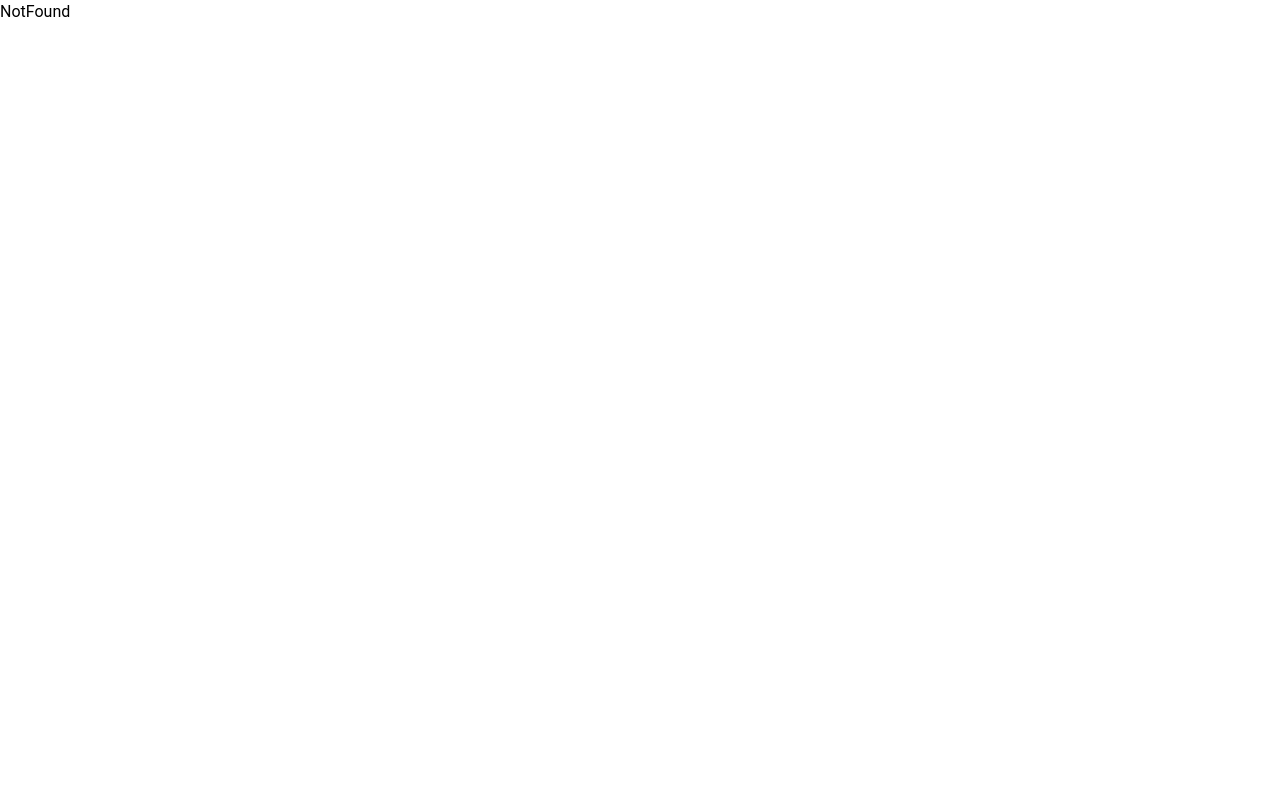
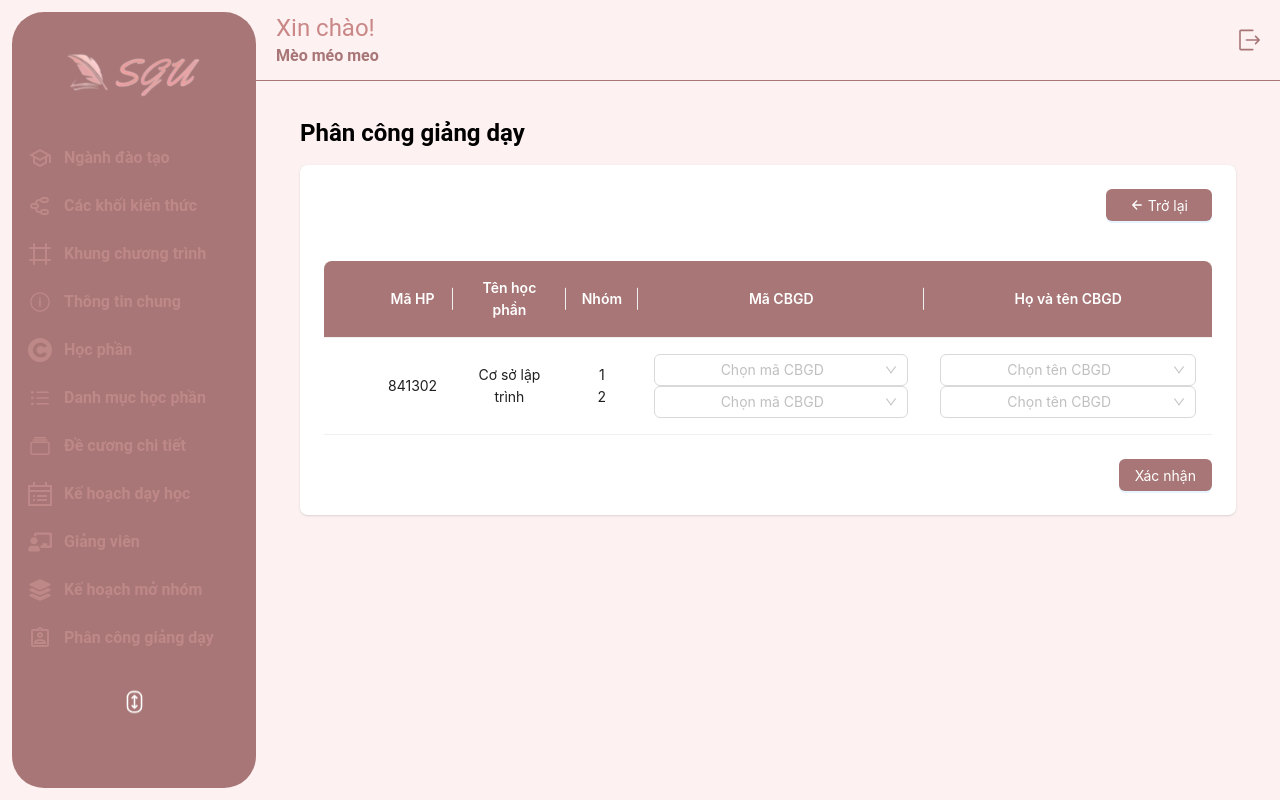
Before and after one commit to angsongji/CTDT, a React (Vite) app in the folder frontend/: page /admin/teaching-assignment/assignment/create in a window 1280 px wide. Built offline with nearby package versions, Linux system fonts and the light colour scheme.

Commit message:
giao dien createAssignmt va sua lai table trainingcycle

```diff
--- a/frontend/src/pages/admin/Assignment.jsx
+++ b/frontend/src/pages/admin/Assignment.jsx
@@ -1,10 +1,12 @@
 import React from 'react';
 import { Input, Button, Table, Tag } from 'antd';
-import { Link } from 'react-router-dom';
+import { Link, useNavigate } from 'react-router-dom';
 import { IoArrowBack } from "react-icons/io5";
 
 
 function Assignment() {
+
+    const navigate = useNavigate();
 
     const dataSource = [
         {
@@ -84,8 +86,7 @@ function Assignment() {
     ];
 
     const handleEdit = (key) => {
-        console.log('Edit record with key:', key);
-        // Thêm logic xử lý khi nhấn vào các nút Chi tiết, Sửa, Xóa
+        navigate(`/admin/teaching-assignment/assignment/create`);
     };
 
     return (
--- /dev/null
+++ b/frontend/src/pages/admin/CreateTeachingAssignment.jsx
@@ -0,0 +1,219 @@
+import React, { useState } from 'react';
+import { Input, Button, Table, Select } from 'antd';
+import { Link } from 'react-router-dom';
+import { IoArrowBack } from "react-icons/io5";
+
+const CreateTeachingAssignment = () => {
+    const rawDataSource = [
+        {
+            key: '1',
+            startYear: '2021',
+            Id_Course: '841302', // Mã HP
+            Name_Course: 'Cơ sở lập trình',
+            GroupNumber: '1',
+        },
+        {
+            key: '2',
+            startYear: '2021',
+            Id_Course: '841302',
+            Name_Course: 'Cơ sở lập trình',
+            GroupNumber: '2',
+        },
+    ];
+
+    // Dữ liệu giảng viên tách ra ngoài rawDataSource
+    const lecturers = [
+        { Id_Lecturer: '10409', Name_Lecturer: 'Phạm Hoàng Vương' },
+        { Id_Lecturer: '10615', Name_Lecturer: 'Trần Nguyễn Minh Hiếu' },
+        { Id_Lecturer: '10063', Name_Lecturer: 'Lai Đình Khải' },
+    ];
+
+    // Tạo một dictionary giảng viên để tra cứu tên từ mã giảng viên
+    const lecturerMap = lecturers.reduce((acc, lecturer) => {
+        acc[lecturer.Id_Lecturer] = lecturer.Name_Lecturer;
+        return acc;
+    }, {});
+
+    // Xử lý dữ liệu để gom nhóm
+    const groupedData = rawDataSource.reduce((acc, current) => {
+        const key = current.Id_Course;
+        if (!acc[key]) {
+            acc[key] = {
+                key: key,
+                stt: current.stt,
+                Id_Course: current.Id_Course,
+                Name_Course: current.Name_Course,
+                groups: [],
+            };
+        }
+        acc[key].groups.push({
+            GroupNumber: current.GroupNumber,
+        });
+        return acc;
+    }, {});
+
+    const dataSource = Object.values(groupedData).map((item, index) => ({
+        ...item,
+        stt: index + 1,
+    }));
+
+    const [selectedLecturer, setSelectedLecturer] = useState({});
+    const [selectedLecturerName, setSelectedLecturerName] = useState({});
+
+    // Hàm xử lý thay đổi giảng viên cho mỗi nhóm
+    const handleLecturerChange = (groupKey, value, isIdLecturer) => {
+        if (isIdLecturer) {
+            // Nếu chọn mã CBGD
+            setSelectedLecturer((prev) => ({
+                ...prev,
+                [groupKey]: value,
+            }));
+            // Cập nhật tên giảng viên
+            const name = lecturerMap[value];
+            setSelectedLecturerName((prev) => ({
+                ...prev,
+                [groupKey]: name,
+            }));
+        } else {
+            // Nếu chọn tên giảng viên
+            setSelectedLecturerName((prev) => ({
+                ...prev,
+                [groupKey]: value,
+            }));
+            // Cập nhật mã giảng viên
+            const id = lecturers.find((lecturer) => lecturer.Name_Lecturer === value)?.Id_Lecturer;
+            setSelectedLecturer((prev) => ({
+                ...prev,
+                [groupKey]: id,
+            }));
+        }
+    };
+
+    const columns = [
+        {
+            title: 'Mã HP',
+            dataIndex: 'Id_Course',
+            key: 'Id_Course',
+        },
+        {
+            title: 'Tên học phần',
+            dataIndex: 'Name_Course',
+            key: 'Name_Course',
+        },
+        {
+            title: 'Nhóm',
+            key: 'groups',
+            render: (text, record) => (
+                <div>
+                    {record.groups.map((group) => (
+                        <div key={`${record.key}-${group.GroupNumber}`}>
+                            {group.GroupNumber}
+                        </div>
+                    ))}
+                </div>
+            ),
+        },
+        {
+            title: 'Mã CBGD',
+            key: 'groups',
+            render: (text, record) => (
+                <div>
+                    {record.groups.map((group) => (
+                        <Select
+                            key={`${group.GroupNumber}-lecturer`}
+                            style={{ width: '100%' }}
+                            placeholder="Chọn mã CBGD"
+                            value={selectedLecturer[group.GroupNumber]} // Hiển thị mã CBGD đã chọn
+                            onChange={(value) => handleLecturerChange(group.GroupNumber, value, true)}
+                        >
+                            {lecturers.map((lecturer) => (
+                                <Select.Option key={lecturer.Id_Lecturer} value={lecturer.Id_Lecturer}>
+                                    {lecturer.Id_Lecturer}
+                                </Select.Option>
+                            ))}
+                        </Select>
+                    ))}
+                </div>
+            ),
+        },
+        {
+            title: 'Họ và tên CBGD',
+            key: 'groups',
+            render: (text, record) => (
+                <div>
+                    {record.groups.map((group) => (
+                        <Select
+                            key={`${group.GroupNumber}-lecturer-name`}
+                            style={{ width: '100%' }}
+                            placeholder="Chọn tên CBGD"
+                            value={selectedLecturerName[group.GroupNumber]} // Hiển thị tên giảng viên đã chọn
+                            onChange={(value) => handleLecturerChange(group.GroupNumber, value, false)}
+                        >
+                            {lecturers.map((lecturer) => (
+                                <Select.Option key={lecturer.Name_Lecturer} value={lecturer.Name_Lecturer}>
+                                    {lecturer.Name_Lecturer}
+                                </Select.Option>
+                            ))}
+                        </Select>
+                    ))}
+                </div>
+            ),
+        },
+    ];
+
+    return (
+        <div className="p-6">
+            <h1 className="text-2xl font-bold mb-4">Phân công giảng dạy</h1>
+            <div className="bg-white rounded-lg shadow p-6">
+                <div className='flex justify-end mb-10'>
+                    <Link to="/admin/teaching-assignment/assignment">
+                        <Button type='primary' className='!bg-[var(--dark-pink)] hover:!bg-[var(--medium-pink2)]'>
+                            <span className=' text-white px-2 py-1 rounded-md flex items-center justify-center gap-1'>
+                               <IoArrowBack /> Trở lại
+                            </span>
+                        </Button>
+                    </Link>
+                </div>
+
+                <Table
+                    dataSource={dataSource}
+                    columns={columns}
+                    rowKey="Id_Course"
+                    pagination={false}
+                    expandable={{
+                        expandIcon: () => null,
+                        expandedRowRender: (record) => (
+                            <table style={{ width: '100%' }}>
+                                <thead>
+                                    <tr>
+                                        <th>Nhóm</th>
+                                        <th>Mã CBGD</th>
+                                        <th>Họ và tên CBGD</th>
+                                    </tr>
+                                </thead>
+                                <tbody>
+                                    {record.groups.map((group) => (
+                                        <tr key={`${record.Id_Course}-${group.GroupNumber}`}>
+                                            <td>{group.GroupNumber}</td>
+                                            <td>{selectedLecturer[group.GroupNumber] || 'Chưa chọn'}</td>
+                                            <td>{selectedLecturerName[group.GroupNumber] || 'Chưa chọn'}</td>
+                                        </tr>
+                                    ))}
+                                </tbody>
+                            </table>
+                        ),
+                        rowExpandable: (record) => record.groups.length > 1,
+                    }}
+                />
+
+                <div className="mt-6 flex justify-end">
+                    <Button type="primary" className="!bg-[var(--dark-pink)] hover:!bg-[var(--medium-pink2)]">
+                        Xác nhận
+                    </Button>
+                </div>
+            </div>
+        </div>
+    );
+};
+
+export default CreateTeachingAssignment;
--- a/frontend/src/pages/admin/TrainingCycle.jsx
+++ b/frontend/src/pages/admin/TrainingCycle.jsx
@@ -54,6 +54,11 @@ const TrainingCycle = () => {
   ];
 
   const columns = [
+    {
+      title: 'STT',
+      dataIndex: 'key',
+      key: 'key',
+    },
     {
       title: 'Tên chương trình',
       dataIndex: 'name',
--- a/frontend/src/routes/index.jsx
+++ b/frontend/src/routes/index.jsx
@@ -21,6 +21,7 @@ import CreateTrainingCycle from "../pages/admin/CreateTrainingCycle";
 import EditTrainingCycle from "../pages/admin/EditTrainingCycle";
 import CreateGroupOpeningPlan from "../pages/admin/CreateGroupOpeningPlan";
 import Assignment from "../pages/admin/Assignment";
+import CreateTeachingAssignment from "../pages/admin/CreateTeachingAssignment";
 
 const router = createBrowserRouter([
     {
@@ -52,6 +53,7 @@ const router = createBrowserRouter([
             { path: "group-opening-plan/create", element: <CreateGroupOpeningPlan /> },
             { path: "teaching-assignment", element: <TeachingAssignment /> },
             { path: "teaching-assignment/assignment", element: <Assignment /> },
+            { path: "teaching-assignment/assignment/create", element: <CreateTeachingAssignment /> },
             { path: "training-cycle", element: <TrainingCycle /> },
             { path: "training-cycle/create", element: <CreateTrainingCycle /> },
             { path: "training-cycle/edit/:id", element: <EditTrainingCycle /> },
```
